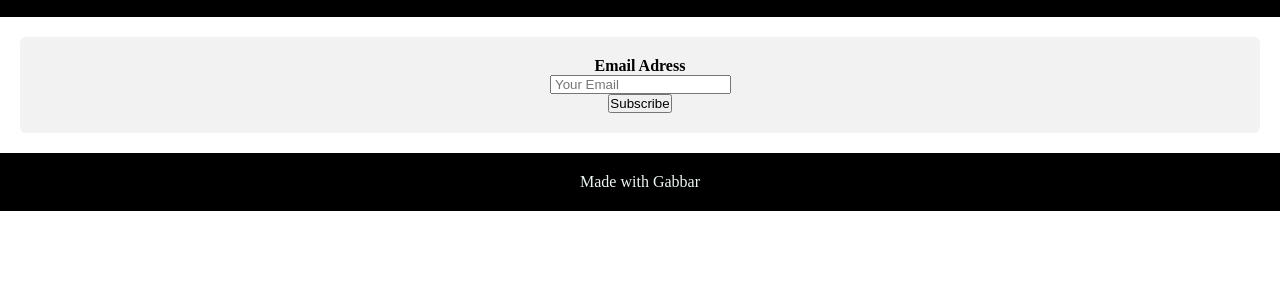
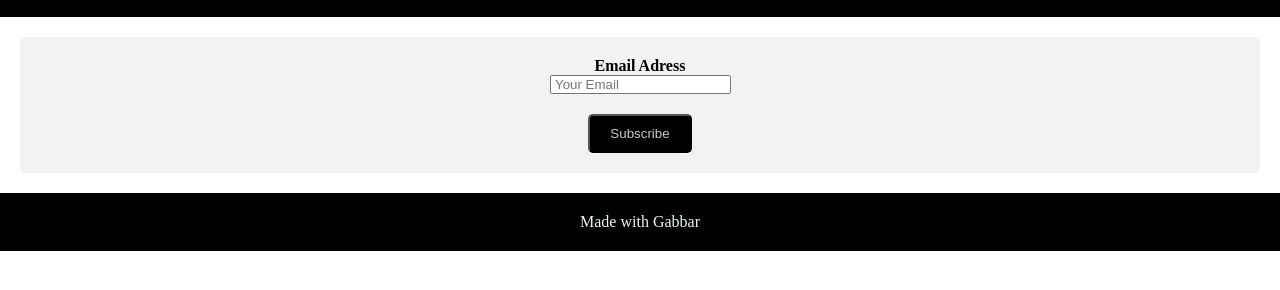
Before and after one commit to Gabbar-sharma11/Contect-Us-page, a plain HTML site: page index.html in a window 1280 px wide. Shown: the part 78-368 px from the top of the page. Drawn offline with Linux system fonts and the light colour scheme.

Commit message:
Update styles.css

```diff
--- a/styles.css
+++ b/styles.css
@@ -34,3 +34,15 @@ main{
     border-radius: 6px;
     font-size: 1.6rem;
 }
+.signup-form button {
+    background-color: black;
+    color: #ccc;
+    padding: 10px 20px;
+    margin-top: 20px;
+    border-radius: 5px;
+    cursor: pointer;
+
+}
+.signup-form button:hover{
+    background-color: rgb(78, 7, 243);
+}
```
